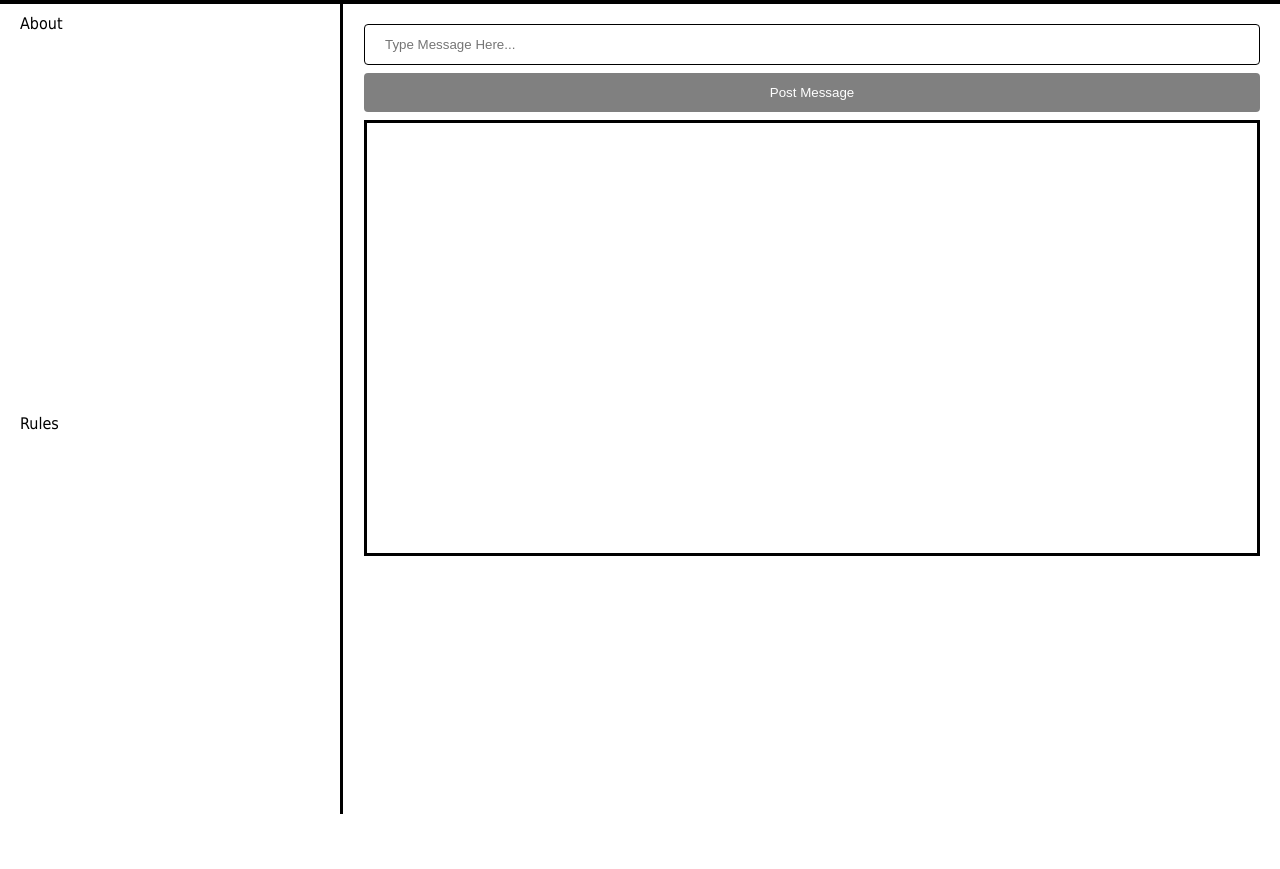
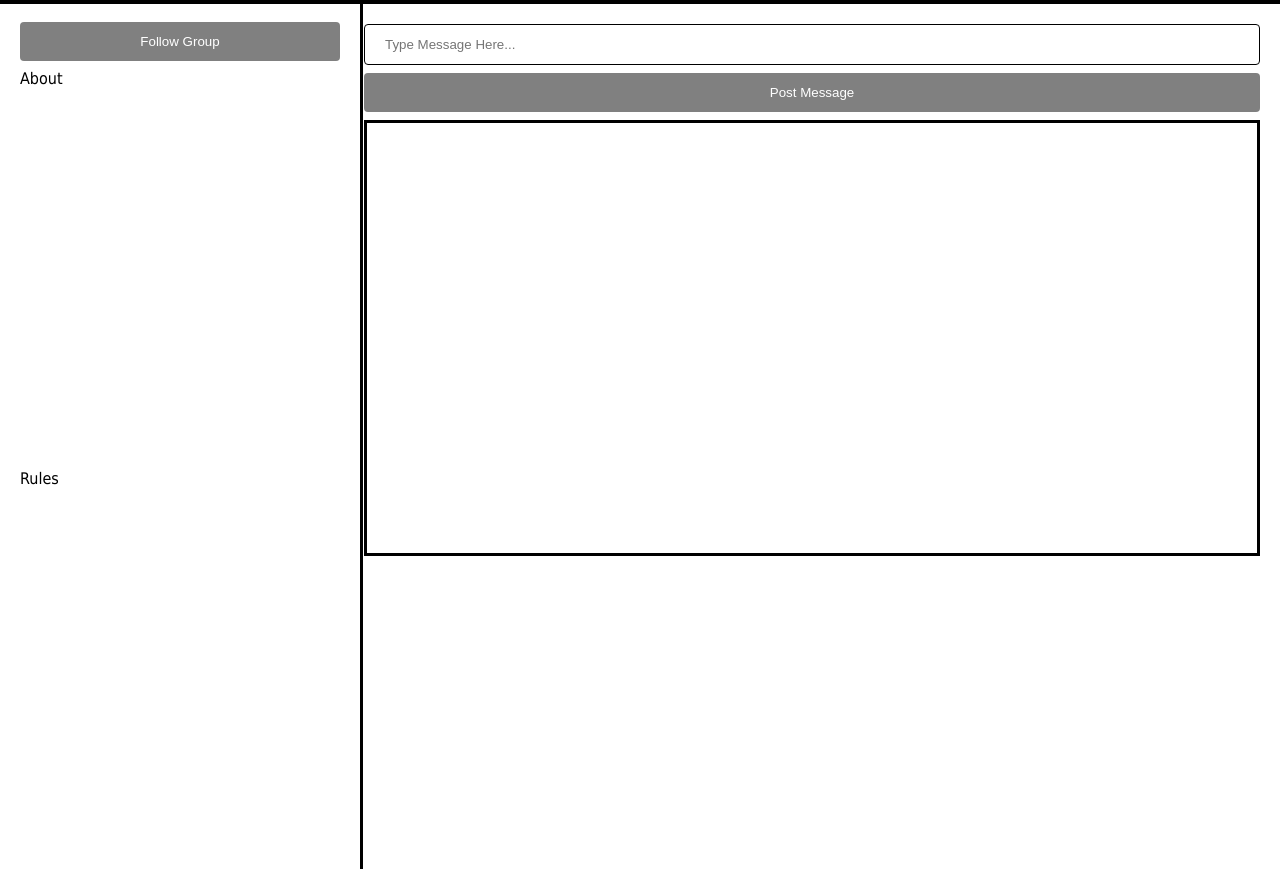
Before and after one commit to cs1520/Quackit, a Flask app: page /groups/1 in a window 1280 px wide. Shown: the part 187-1056 px from the top of the page. Before the commit the page ends 1001 px from the top, so only its background shows below. Run offline with Flask 2, Linux system fonts and the light colour scheme; data that the repository does not hold is empty.

Commit message:
follow groups working I think

```diff
--- a/index.yaml
+++ b/index.yaml
@@ -5,3 +5,8 @@ indexes:
   - name: GroupTitle
   - name: CreationTime
     direction: desc
+
+- kind: UserGroups
+  properties:
+  - name: Group
+  - name: User
--- a/main.py
+++ b/main.py
@@ -14,6 +14,28 @@ def home():
     """Return a simple HTML page."""
     print("Hit the route!")
     return render_template("index.html")
+
+@app.route("/home/info", methods = ["GET"])
+def home_info():
+
+    ug = data.query(kind="UserGroups")
+    ug.add_filter("User","=",get_user())
+    groups = ug.fetch()
+
+    followed = []
+
+    for i in groups:
+        fm = data.query(kind="Message")
+        fm.add_filter("GroupTitle","=",i["Group"])
+        fm.order = ["CreationTime"]
+        firstMessage = fm.fetch(limit=1)
+        for x in firstMessage:
+            first = x["Text"]
+
+        groupM = [{"group": i["Group"],"text": first}]
+        followed.append(groupM[0])
+
+    return jsonify(followed)
 
 
 @app.route("/login", methods = ["GET"])
@@ -41,9 +63,20 @@ def groupnav():
     return render_template("group-nav.html")
 
 
-@app.route("/groups/<group>")
+@app.route("/groups/<group>", methods = ["GET"])
 def grouppage(group):
-    return render_template("group-page.html", name=group, user=get_user())
+
+    ug = data.query(kind="UserGroups")
+    ug.add_filter("User","=",get_user())
+    groups = ug.fetch()
+
+    follow = False
+
+    for i in groups:
+        if i["Group"] == group:
+            follow = True
+
+    return render_template("group-page.html", name=group, user=get_user(), follow = follow)
 
 
 
@@ -116,6 +149,33 @@ def show_messages(group):
     output = [{"id" : x.id, "text":x["Text"], "user":x["User"], "creationtime": x["CreationTime"], "grouptitle": x["GroupTitle"]} for x in messages]
 
     return jsonify(output)
+
+@app.route("/groups/<group>/follow", methods= ["POST"])
+def follow_group(group):
+
+    key = data.key("UserGroups")
+    UG = datastore.Entity(key = key)
+    UG["Group"] = group
+    UG["User"] = get_user()
+    data.put(UG)
+
+    return jsonify(UG)
+
+@app.route("/groups/<group>/unfollow", methods= ["POST"])
+def unfollow_group(group):
+
+    ug = data.query(kind="UserGroups")
+    ug.add_filter("User","=",get_user())
+    ug.add_filter("Group","=",group)
+    group = ug.fetch(limit=1)
+
+    output = [{"id":i.id} for i in group]
+
+    key = data.key("UserGroups", output[0]["id"])
+
+    data.delete(key)
+
+    return 'deleted'
 
 
 @app.route("/register", methods = ["POST"])
--- a/static/style.css
+++ b/static/style.css
@@ -16,6 +16,7 @@ button[type=submit]:hover{
 body{
   padding:0;
   margin:0;
+  overflow: scroll;
 }
 
 a{
--- a/templates/group-nav.html
+++ b/templates/group-nav.html
@@ -167,6 +167,7 @@ function data(){
 window.onload = function() {
 
     this.data();
+
 }
 
 </script>
--- a/templates/group-page.html
+++ b/templates/group-page.html
@@ -31,6 +31,7 @@ img{
     float: left;
     border-right-style: solid;
     padding-left: 20px;
+    padding-right: 20px;
     padding-top: 10px;
 }
 
@@ -117,6 +118,7 @@ button[type=submit]:hover{
   </div>
 
 <div id="sidebar">
+    <button type = submit id = follow onclick="Follow()">Follow Group</button>
     <div id="about">About</div>
     <div id="rules">Rules</div>
 </div>
@@ -133,9 +135,34 @@ button[type=submit]:hover{
 <script type='text/javascript'>
 var title = '{{ name }}'
 var user = '{{ user }}'
+var follow = '{{ follow }}'
 var owner = null;
 var prim = null;
 var sec = null;
+
+function Follow() {
+    url = "/groups/" + title + "/follow";
+    fetch(url, {method: 'POST'})
+        .then(data => {
+            console.log(data);
+        });
+
+    button = document.getElementById("follow")
+    button.innerText = "Unfollow Group"
+    button.onclick = function() {unFollow()};
+}
+
+function unFollow() {
+    url = "/groups/" + title + "/unfollow";
+    fetch(url, {method: 'POST'})
+        .then(data => {
+            console.log(data);
+        });
+
+    button = document.getElementById("follow")
+    button.innerText = "Follow Group"
+    button.onclick = function() {Follow()};
+}
 
 function createMessage() {
     let data = new URLSearchParams();
@@ -216,12 +243,6 @@ function loadMessages() {
         });
 }
 
-function sendMessage() {
-
-    data()
-
-}
-
 function renderPage(d) {
 
     document.getElementById("grouptitle").innerText = d.title;
@@ -232,8 +253,6 @@ function renderPage(d) {
     owner = d.owner;
     prim = d.primary;
     sec = d.secondary;
-
-    loadMessages();
 
     var a = document.getElementsByTagName('a')
 
@@ -251,13 +270,27 @@ function data(){
             console.log(data[0]);
             renderPage(data[0]);
         });
+
+    loadMessages();
+
+    console.log(follow == "True")
+
+    if(follow == "True"){
+        button = document.getElementById("follow")
+        button.innerText = "Unfollow Group"
+        button.onclick = function() {unFollow()};
+    }
+
 }
+
 
 
 window.onload = function() {
 
     this.data();
 
+
+
 }
 </script>
 
```
Also changed, not shown: templates/index.html (+35 -13 lines).
